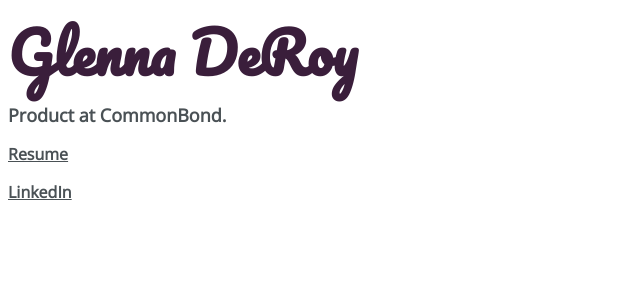
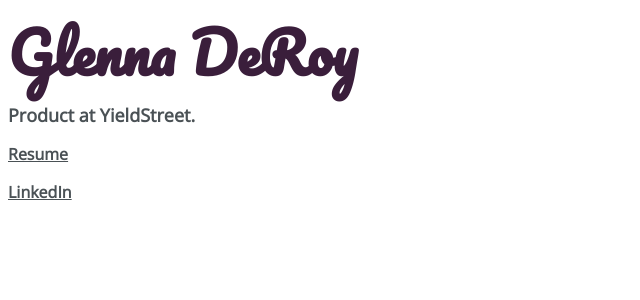
Before and after one commit to ghderoy/ghderoy.github.io, a Jekyll site: the page index.html, which Jekyll copies as it is, in a window 1280 px wide. Shown: the top 300 px of the page, without its empty margins (0-640 px from the left). Built offline with Jekyll 4.4.1, drawn with Linux system fonts in a browser that asks for light colours.

Commit message:
Update index.html

```diff
--- a/index.html
+++ b/index.html
@@ -20,7 +20,7 @@
 
 </ul> -->
   <h1>Glenna DeRoy</h1>
-  <h2>Product at CommonBond.</h2>
+  <h2>Product at YieldStreet.</h2>
   <h3><a href="/assets/documents/resume.pdf">Resume</h3>
   <h3><a href="https://www.linkedin.com/in/ghderoy/">LinkedIn</h3>
 </body>
```
